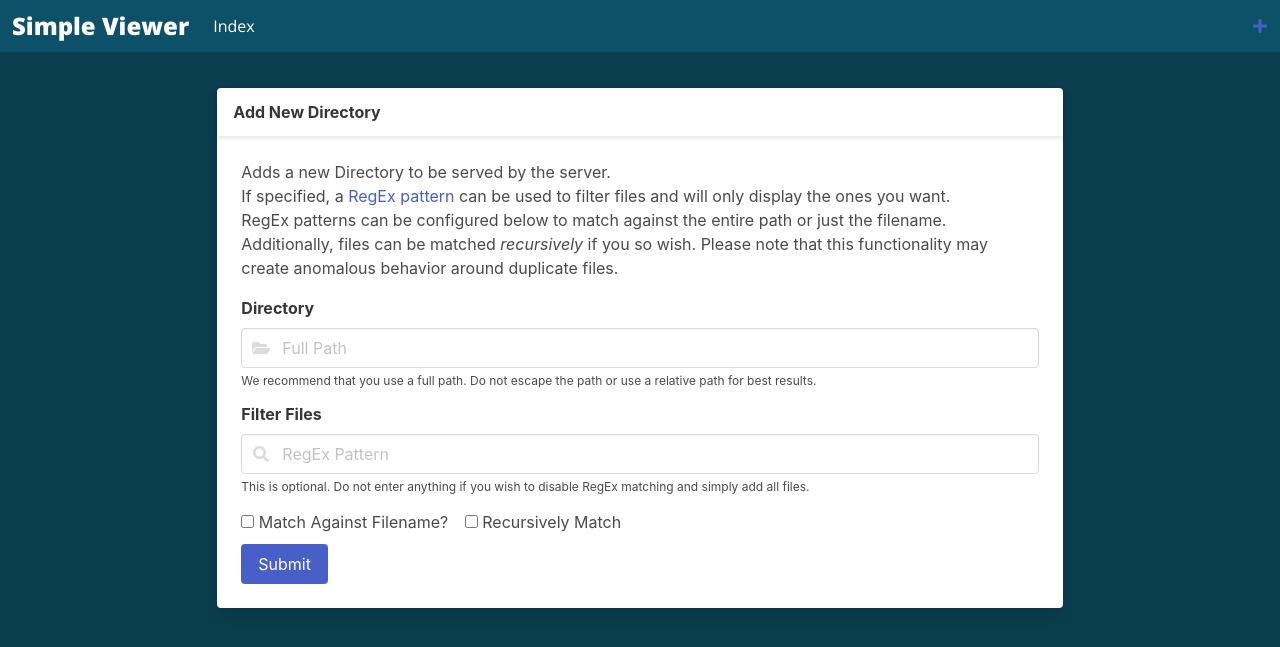
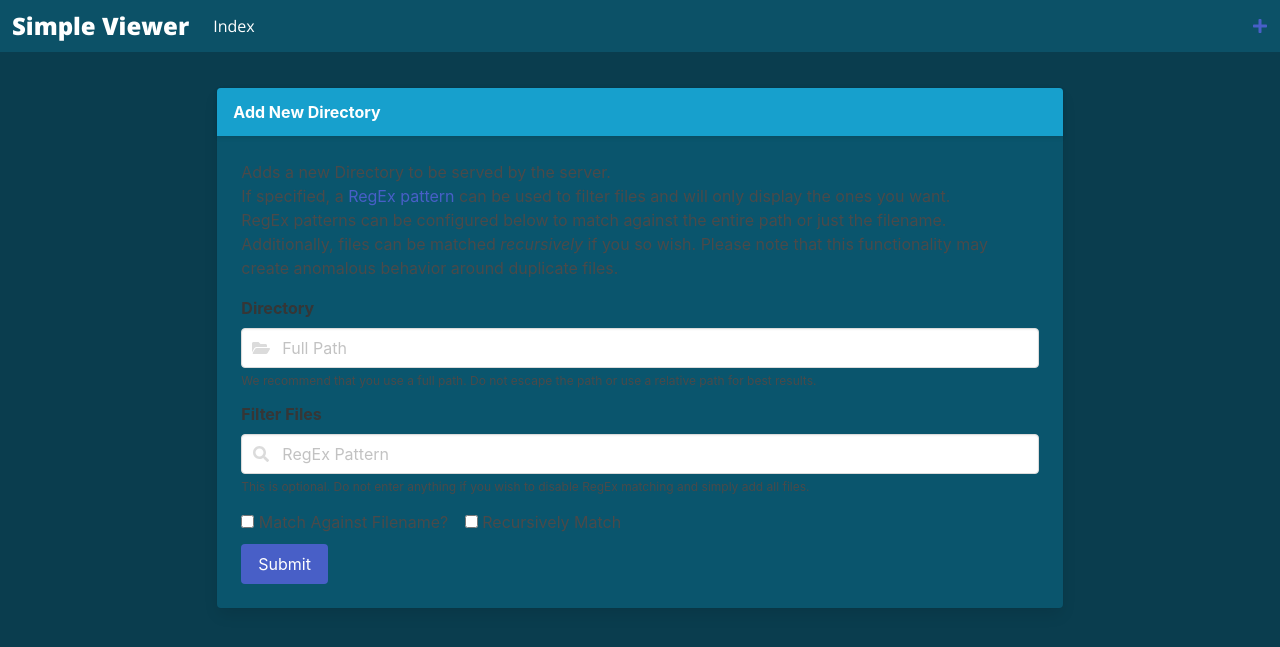
Before and after one commit to Xevion/simple-viewer, a Django app: page /add/ in a window 1280 px wide. Shown: the top 647 px of the page. Run offline with Django 3.2, Linux system fonts and the light colour scheme; some libraries are stand-ins or nearby versions.

Commit message:
card styling

```diff
--- a/viewer/static/theme.css
+++ b/viewer/static/theme.css
@@ -57,3 +57,15 @@ html, body {
     background-color: inherit;
     color: inherit;
 }
+
+.card {
+    background-color: #0a556d;
+}
+
+.card-header {
+    background-color: #17a0cd;
+}
+
+.card-header-title {
+    color: white;
+}
```
